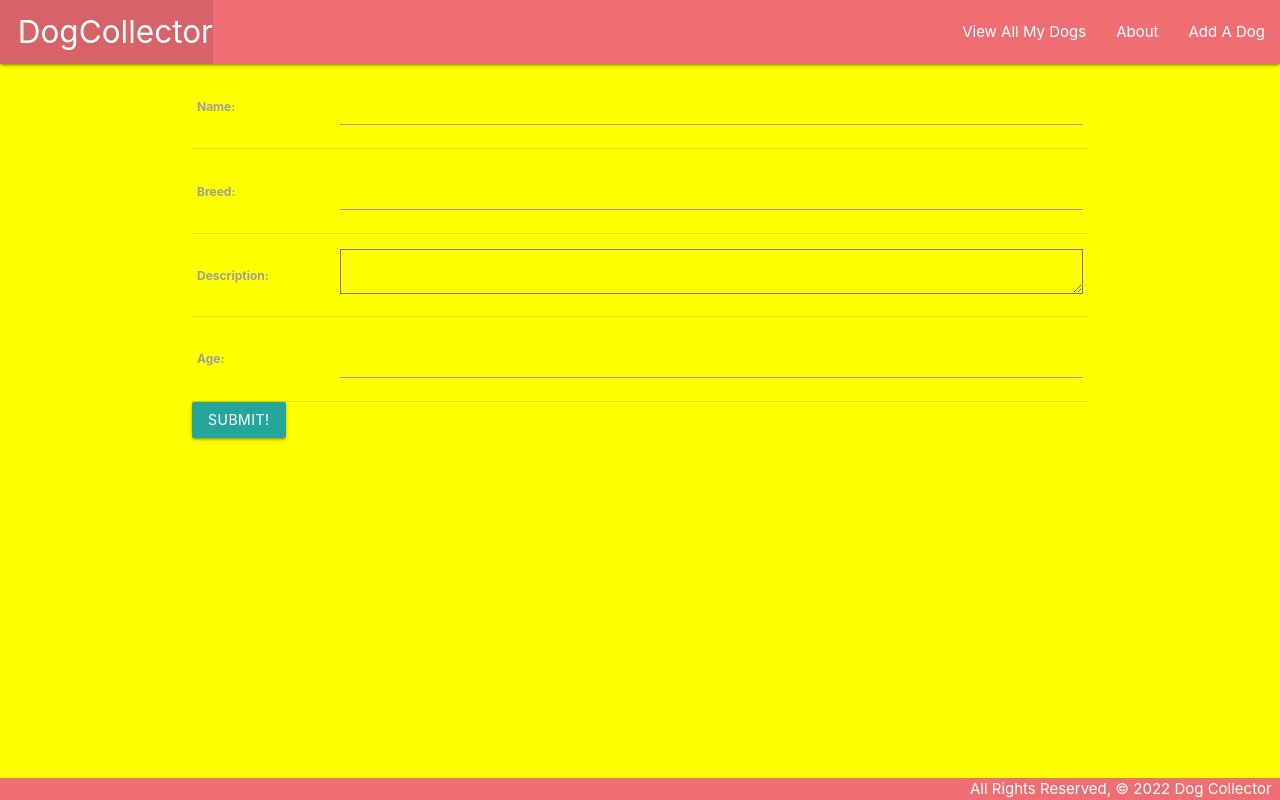
After one commit to lequangtien728/Dog-Collector, a Django app: page /dogs/create/ in a window 1280 px wide. The commit adds this page. Run offline with Django 4.2, Linux system fonts and the light colour scheme.

Commit message:
Updating CreateView to add a Dog

```diff
--- a/dogcollector/main_app/models.py
+++ b/dogcollector/main_app/models.py
@@ -1,4 +1,5 @@
 from django.db import models
+from django.urls import reverse
 
 # Create your models here.
 class Dog(models.Model):
@@ -6,3 +7,9 @@ class Dog(models.Model):
     breed = models.CharField(max_length=100)
     description = models.TextField(max_length=250)
     age = models.IntegerField()
+
+    def __str__(self):
+        return f"The Dog named {self.name} has id of {self.id}"
+
+    def get_absolute_url(self):
+        return reverse('detail', kwargs={'dog_id': self.id})
--- a/dogcollector/main_app/templates/base.html
+++ b/dogcollector/main_app/templates/base.html
@@ -18,8 +18,11 @@
           <li><a href="/" class="left brand-logo">&nbsp;&nbsp;DogCollector</a></li>
         </ul>
         <ul class="right">
-          <li><a href="/dogs">View All My Dogs</a></li>
-          <li><a href="/about">About</a></li>
+          <!-- <li><a href="/dogs">View All My Dogs</a></li> -->
+          <li><a href="{% url 'index' %}">View All My Dogs</a></li>
+          <!-- <li><a href="/about">About</a></li> -->
+          <li><a href="{% url 'about' %}">About</a></li>
+          <li><a href="{% url 'dogs_create' %}">Add A Dog</a></li>
         </ul>
       </div>
     </nav>
--- /dev/null
+++ b/dogcollector/main_app/templates/main_app/dog_form.html
@@ -0,0 +1,14 @@
+{% extends 'base.html' %}
+
+{% block content %}
+  <!-- Leaving the action empty makes the form post to the same url used to display it -->
+  <form action="" method="post">
+    <!-- Django requires the following for security purposes -->
+    {% csrf_token %}
+    <table>
+      <!-- Render the inputs inside of <tr>s & <td>s -->
+      {{ form.as_table }}
+    </table>
+    <input type="submit" value="Submit!" class="btn">
+  </form>
+{% endblock %}
--- a/dogcollector/main_app/urls.py
+++ b/dogcollector/main_app/urls.py
@@ -9,4 +9,8 @@ urlpatterns = [
     path('dogs/', views.dogs_index, name = 'index'),
 
     path('dogs/<int:dog_id>/', views.dogs_detail, name ='detail'),
+
+    path('dogs/create/', views.DogCreate.as_view(), name ='dogs_create'),#
+
+
 ]
--- a/dogcollector/main_app/views.py
+++ b/dogcollector/main_app/views.py
@@ -3,8 +3,11 @@ from django.shortcuts import render
 # Create your views here.
 from django.http import HttpResponse
 from .models import Dog
+from django.views.generic.edit import CreateView
 
-
+class DogCreate(CreateView):
+    model = Dog
+    fields = '__all__'
 
 #Define the home view
 def home(request):
```
